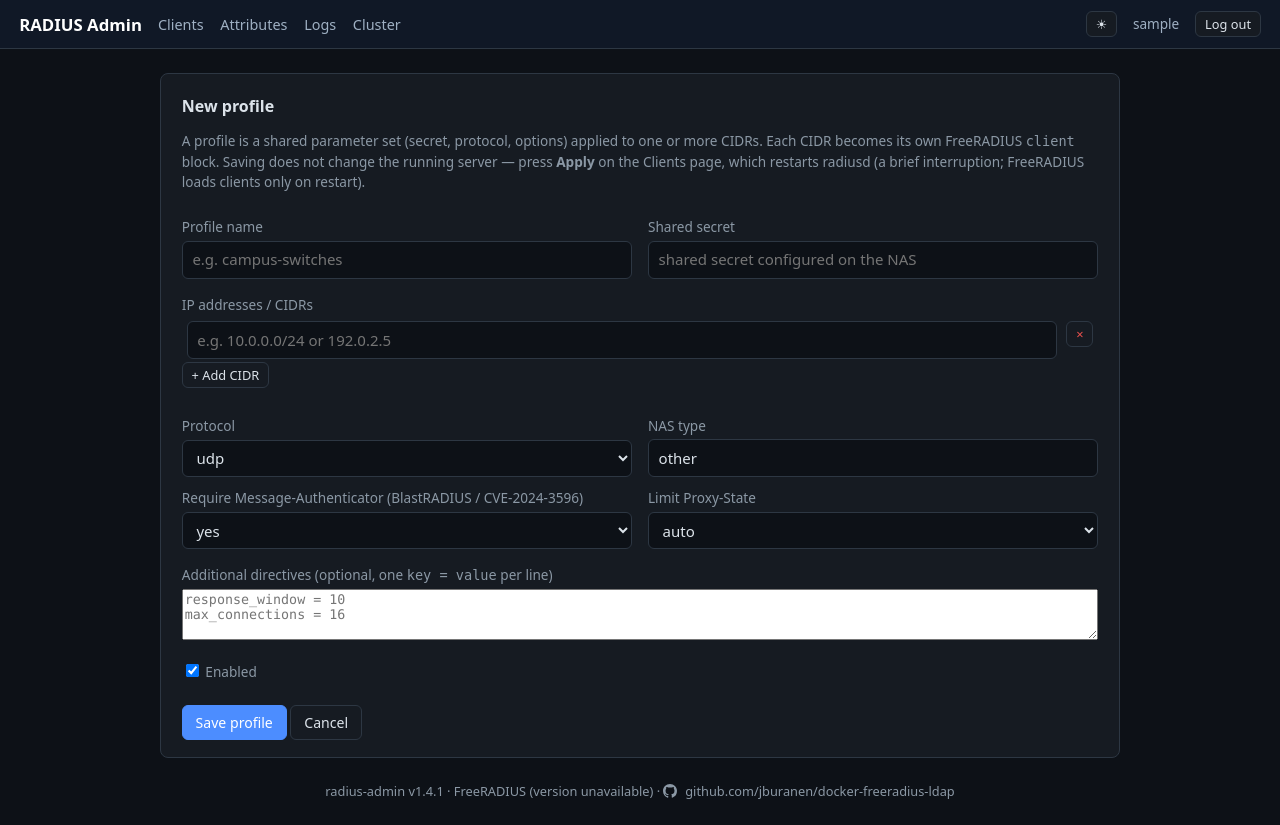
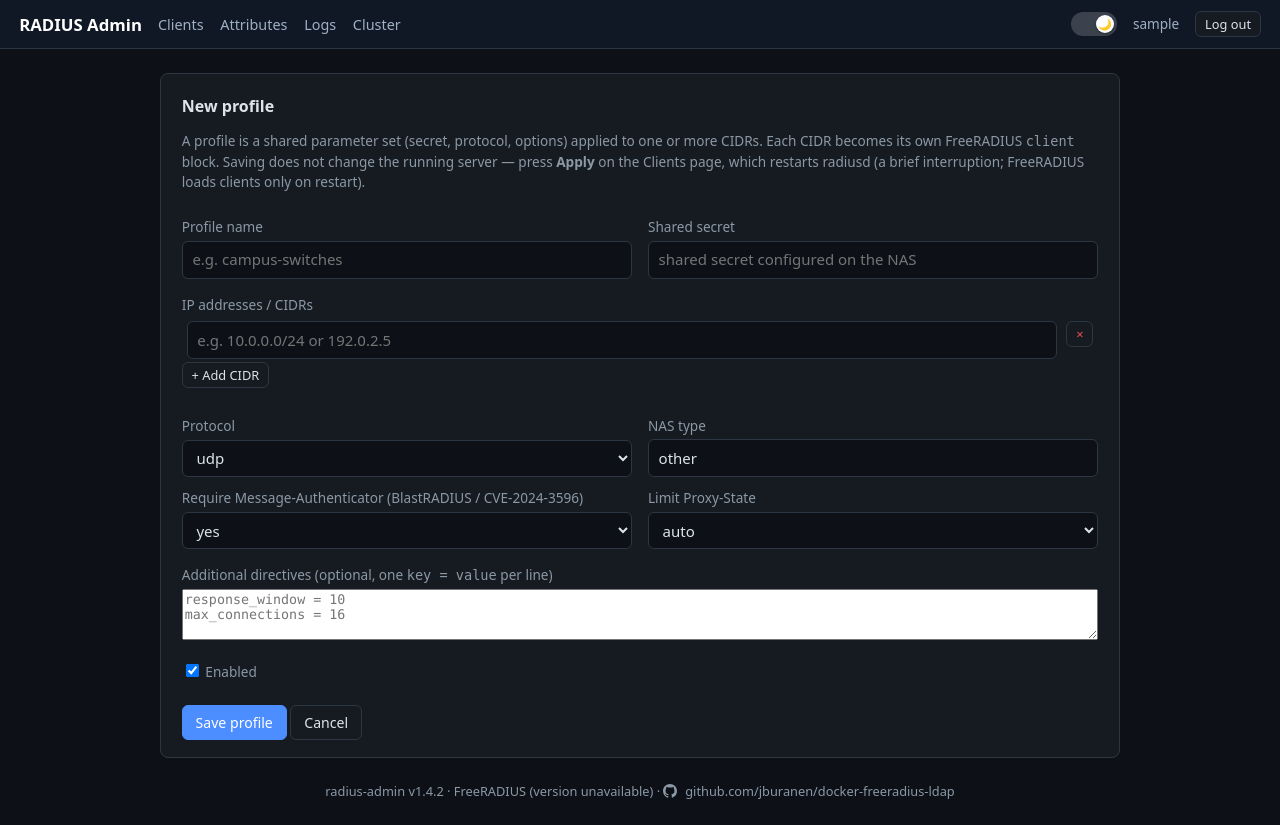
Before and after one commit to jburanen/docker-freeradius-ldap, a Flask app: page /clients/new in a window 1280 px wide. Run offline with Flask 3, Linux system fonts and the light colour scheme; the visitor is signed in with stand-in values (Sample User, id 1); parts of the project's set-up code (start-up, migrations or seed data) failed here and were passed over.

Commit message:
Make the dark-mode toggle a borderless sliding switch
Replace the bordered .btn toggle with a pill switch containing a sliding
knob; position and sun/moon icon follow :root[data-theme] in CSS (no
flash, no JS text-swapping). No border/outline, with a :focus-visible
ring kept for keyboard users. ADMIN_VERSION 1.4.2.

Co-Authored-By: Claude Opus 4.8 <noreply@anthropic.com>

```diff
--- a/web/app/app.py
+++ b/web/app/app.py
@@ -42,7 +42,7 @@ logging.basicConfig(level=logging.INFO, format="%(asctime)s %(levelname)s %(mess
 log = logging.getLogger("radius-admin")
 
 # Shown in the footer; bump when the panel changes.
-ADMIN_VERSION = "1.4.1"
+ADMIN_VERSION = "1.4.2"
 
 
 def env(name, default=None, required=False):
--- a/web/app/templates/base.html
+++ b/web/app/templates/base.html
@@ -64,6 +64,19 @@ pre.preview.log { max-height:65vh; overflow:auto; }
 .tabs .tab:hover { text-decoration:none; border-color:#b9c2cc; }
 .tabs .tab.active { background:var(--accent); border-color:var(--accent); color:#fff; }
 .check-label { display:inline; color:var(--muted); font-size:.85rem; margin-right:.6rem; }
+/* Dark/light sliding toggle (sits in the always-dark header) */
+.theme-toggle { position:relative; width:46px; height:24px; flex:0 0 auto; padding:0;
+  border:none; outline:none; border-radius:99px; cursor:pointer;
+  background:rgba(255,255,255,.18); transition:background .18s; }
+.theme-toggle:hover { background:rgba(255,255,255,.28); }
+.theme-toggle:focus-visible { box-shadow:0 0 0 2px var(--accent); }
+.theme-toggle .knob { position:absolute; top:3px; left:3px; width:18px; height:18px; border-radius:50%;
+  background:#fff; box-shadow:0 1px 2px rgba(0,0,0,.4); font-size:11px; line-height:18px;
+  text-align:center; transition:transform .18s ease; }
+.theme-toggle .knob::before { content:"🌙"; }
+:root[data-theme="dark"] .theme-toggle .knob { transform:translateX(22px); }
+:root[data-theme="light"] .theme-toggle .knob { transform:translateX(0); }
+:root[data-theme="light"] .theme-toggle .knob::before { content:"☀"; }
 .apply-layout { display:flex; gap:1.8rem; align-items:flex-start; flex-wrap:wrap; margin-top:.4rem; }
 .apply-layout .preview-col { flex:0 1 34rem; min-width:16rem; }
 .apply-layout .preview-col pre.preview { margin:.3rem 0 .5rem; }
@@ -99,8 +112,9 @@ footer .gh-mark { vertical-align:-0.18em; margin-right:.35em; }
   </nav>
   {% endif %}
   <div class="spacer"></div>
-  <button id="theme-toggle" class="btn small" type="button"
-          onclick="toggleTheme()" title="Switch between dark and light mode"></button>
+  <button id="theme-toggle" class="theme-toggle" type="button" role="switch"
+          onclick="toggleTheme()" title="Switch between dark and light mode"
+          aria-label="Toggle dark mode"><span class="knob"></span></button>
   {% if session.user %}
   <span class="user">{{ session.user }}</span>
   <form class="inline" method="post" action="{{ url_for('logout') }}">
@@ -143,17 +157,16 @@ footer .gh-mark { vertical-align:-0.18em; margin-right:.35em; }
     .21.15.46.55.38A8.01 8.01 0 0 0 16 8c0-4.42-3.58-8-8-8z"/></svg> github.com/jburanen/docker-freeradius-ldap</a>
 </footer>
 <script>
-function themeIcon() {
-  document.getElementById('theme-toggle').textContent =
-    document.documentElement.dataset.theme === 'dark' ? '☀' : '🌙';
-}
 function toggleTheme() {
+  // The knob position and icon follow :root[data-theme] purely in CSS.
   const root = document.documentElement;
   root.dataset.theme = root.dataset.theme === 'dark' ? 'light' : 'dark';
   localStorage.setItem('theme', root.dataset.theme);
-  themeIcon();
+  document.getElementById('theme-toggle')
+    .setAttribute('aria-checked', root.dataset.theme === 'dark');
 }
-themeIcon();
+document.getElementById('theme-toggle')
+  .setAttribute('aria-checked', document.documentElement.dataset.theme === 'dark');
 
 function copyCmd(btn) {
   const text = btn.parentElement.querySelector('code.cmd').textContent;
```
